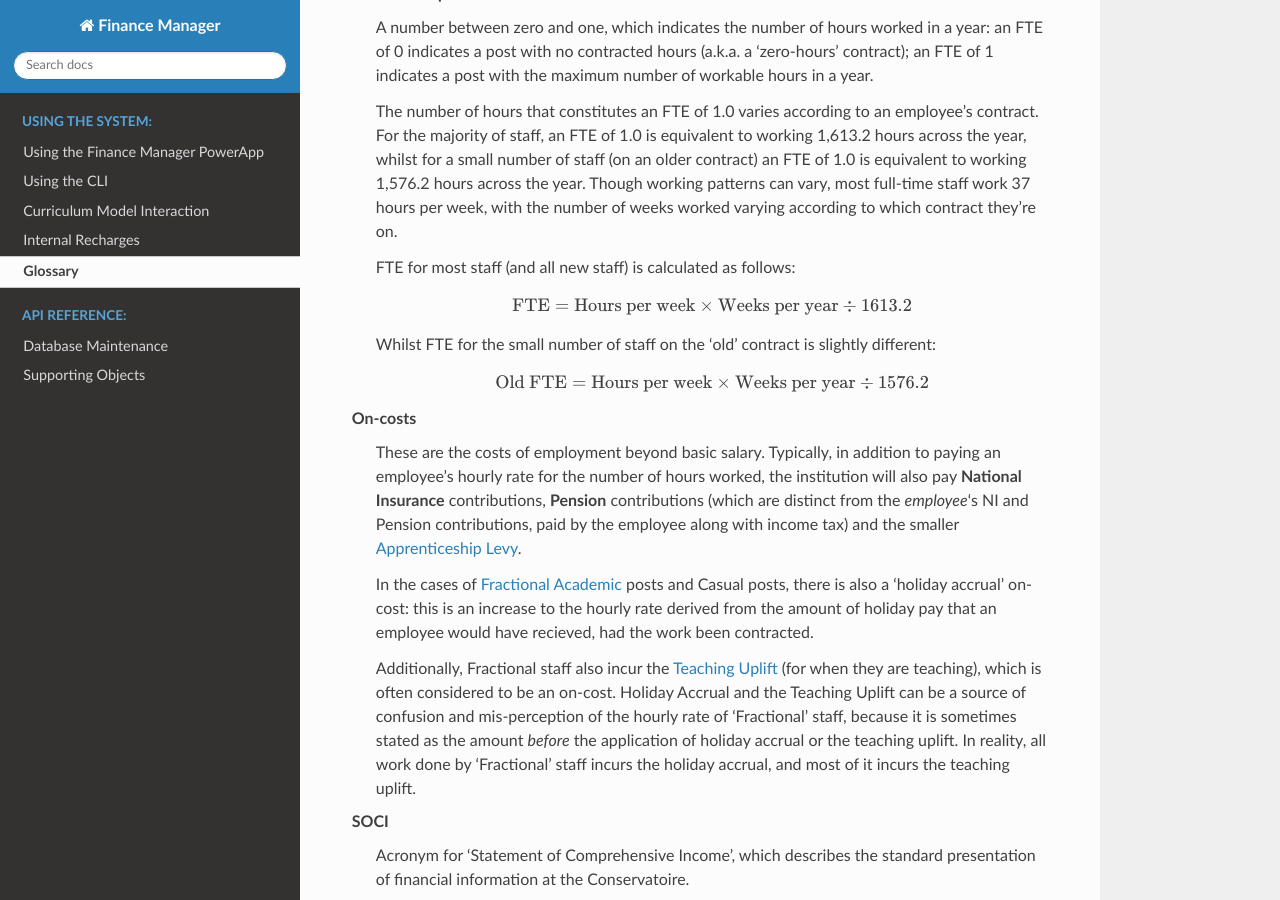
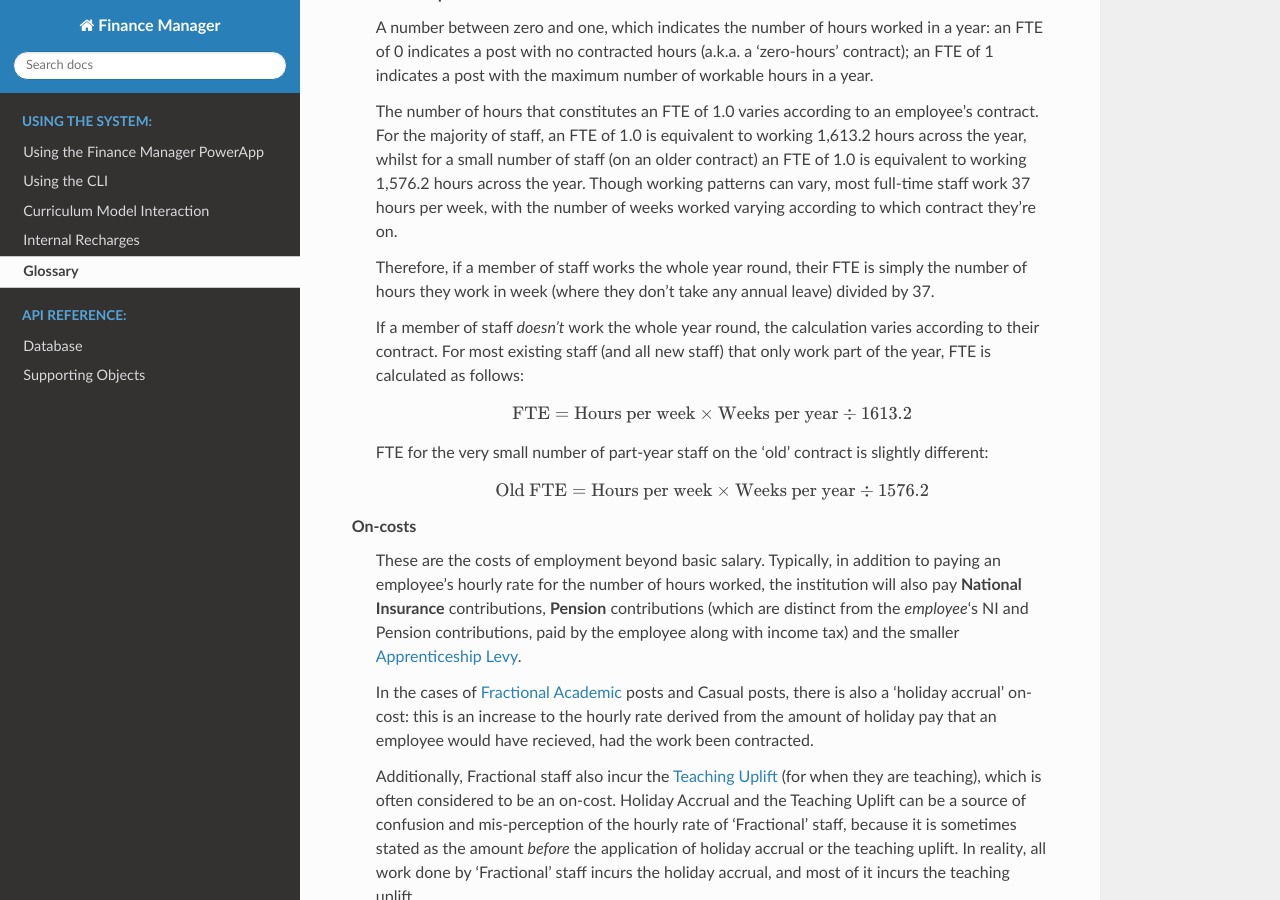
Before and after one commit to jehboyes/finance_manager, a Sphinx documentation site: the page built from docs/source/glossary.rst, in a window 1280 px wide and 900 px high, scrolled down 2367 px. Built offline with Sphinx 7.4.7 and the Read the Docs theme 2.0.0, drawn with Linux system fonts in a browser that asks for light colours.

Commit message:
Documentation improvements
Removed maintenance from database section;
Added clarity to calculation of year-round FTE in glossary

```diff
--- a/docs/source/database.rst
+++ b/docs/source/database.rst
@@ -1,5 +1,5 @@
-Database Maintenance
-====================
+Database
+========
 
 Views
 -----
--- a/docs/source/glossary.rst
+++ b/docs/source/glossary.rst
@@ -61,13 +61,17 @@ Glossary
         can vary, most full-time staff work 37 hours per week, with the number of weeks worked varying according to
         which contract they're on.
 
-        FTE for most staff (and all new staff) is calculated as follows:
+        Therefore, if a member of staff works the whole year round, their FTE is simply the number of hours they work in week
+        (where they don't take any annual leave) divided by 37.
+
+        If a member of staff *doesn't* work the whole year round, the calculation varies according to their contract.
+        For most existing staff (and all new staff) that only work part of the year, FTE is calculated as follows:
 
         .. math::
 
             \text{FTE} = \text{Hours per week} \times \text{Weeks per year} \div 1613.2
 
-        Whilst FTE for the small number of staff on the 'old' contract is slightly different:
+        FTE for the very small number of part-year staff on the 'old' contract is slightly different:
 
         .. math::
 
```
